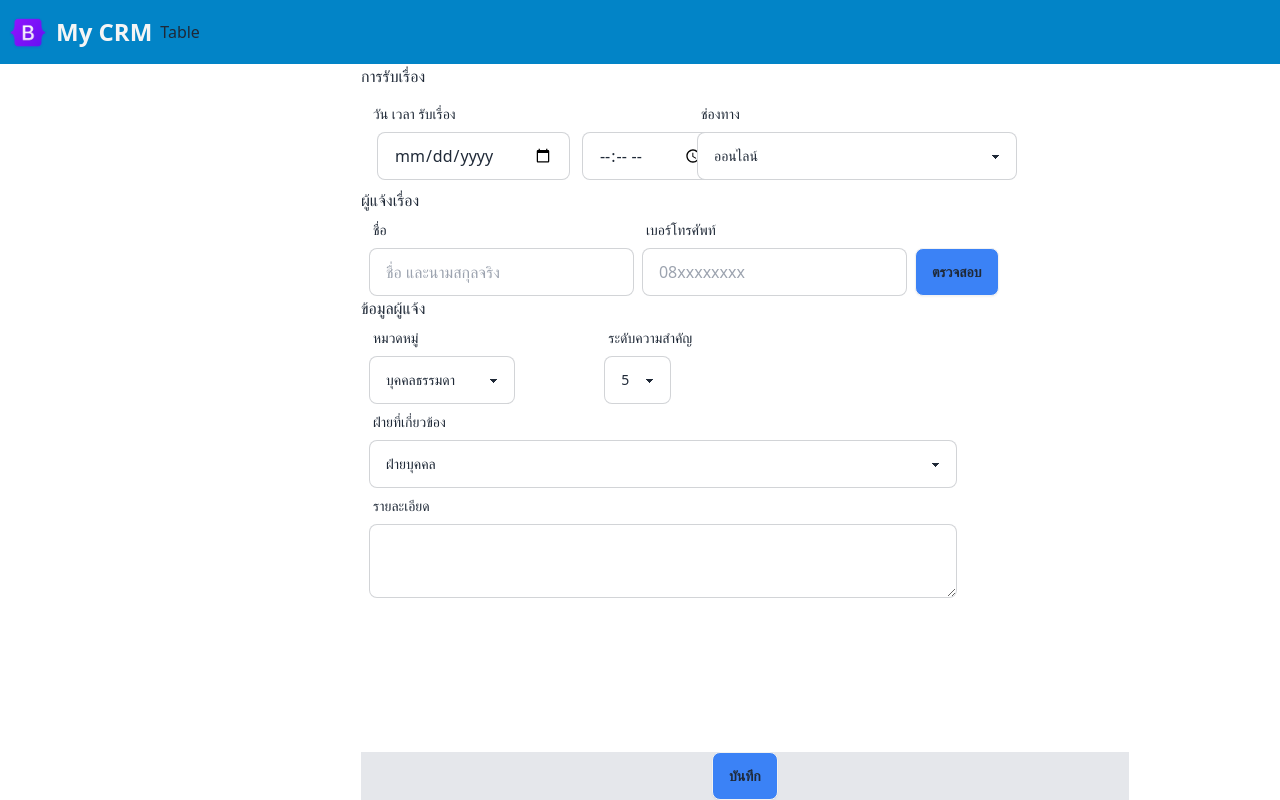
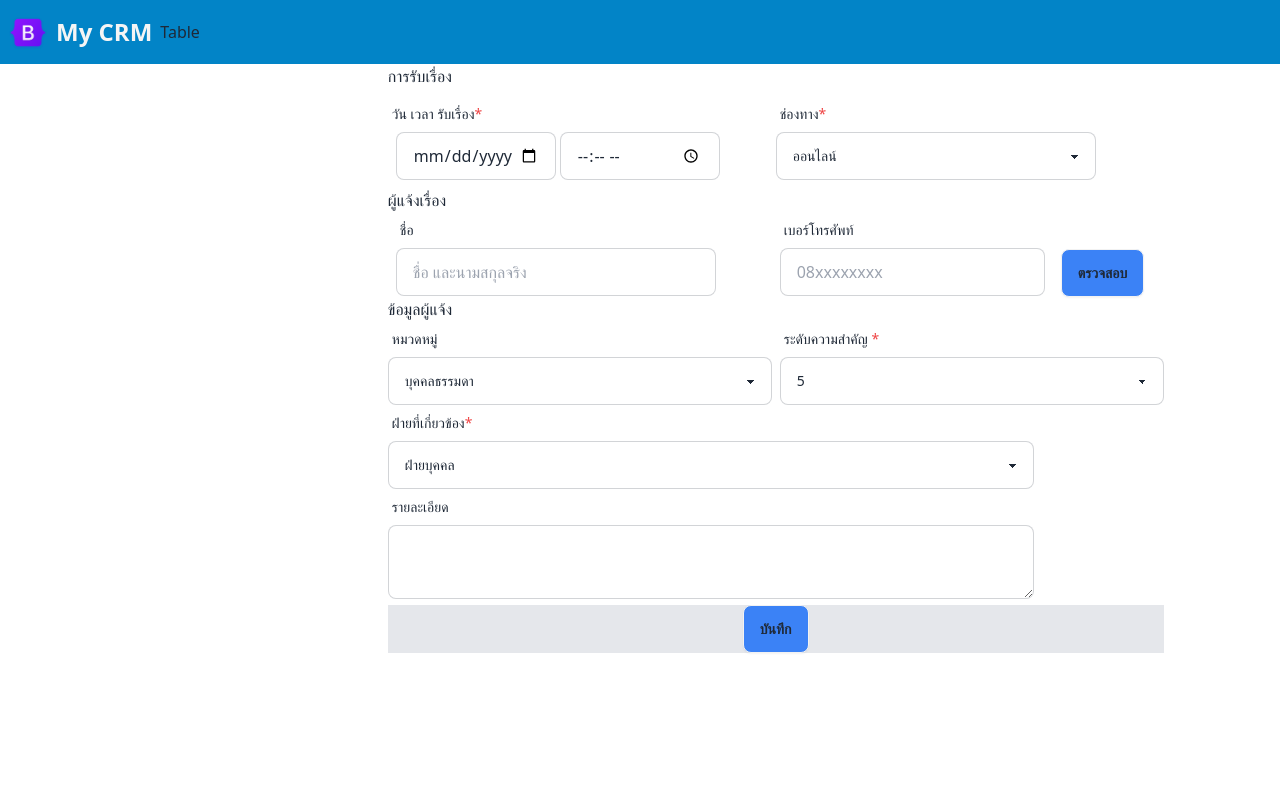
Before and after one commit to WAHJADAI/react-form, a React (Vite) app: page / in a window 1280 px wide. Built offline with nearby package versions, Linux system fonts and the light colour scheme.

Commit message:
edit css

```diff
--- a/src/components/Form.tsx
+++ b/src/components/Form.tsx
@@ -21,43 +21,42 @@ const Form = () => {
         <div>
           <Watch control={control} />
         </div>
-        <form onSubmit={handleSubmit(onSunmit)} className=" col-span-2 ">
-          <div>การรับเรื่อง</div>
-          <div className="flex my-2">
-            <div className="px-2">
-              <label className="form-control w-full max-w-xs">
+        <form onSubmit={handleSubmit(onSunmit)} className="col-span-2 ">
+          <p>การรับเรื่อง</p>
+          <div className="grid grid-cols-2 max-md:grid-cols-1 my-2">
+            <label className="form-control w-full max-w-xs grid grid-cols-2">
               <div className="label">
-                  <span className="label-text">วัน เวลา รับเรื่อง</span>
+                <span className="label-text">
+                  วัน เวลา รับเรื่อง<span className="text-red-500">*</span>
+                </span>
               </div>
-                <div className="flex gap-5">
-                  <div className="w-45">
+
               <input
                 type="date"
                 placeholder="Select date"
-                      className="input input-bordered w-full max-w-xs mx-2"
+                className="input input-bordered w-full max-w-xs mx-2 col-start-1 col-end-2"
                 {...register('date', { required: true })}
               />
               {errors.date?.type === 'required' && (
                 <p className="text-red-500">Date is required.</p>
               )}
-                  </div>
-                  <div>
+
               <input
                 type="time"
                 placeholder="Select time"
-                      className="input input-bordered w-full max-w-xs"
+                className="input input-bordered w-full max-w-xs mx-3"
                 {...register('time', { required: true })}
               />
               {errors.time?.type === 'required' && (
                 <p className="text-red-500">Time is required.</p>
               )}
-                  </div>
-                </div>
             </label>
-            </div>
+
             <label className="form-control w-full max-w-xs">
               <div className="label">
-                <span className="label-text">ช่องทาง</span>
+                <span className="label-text">
+                  ช่องทาง<span className="text-red-500">*</span>
+                </span>
               </div>
               <select
                 className="select select-bordered"
@@ -69,8 +68,8 @@ const Form = () => {
             </label>
           </div>
 
-          <div>ผู้แจ้งเรื่อง</div>
-          <div className="flex gap-2 px-2">
+          <p>ผู้แจ้งเรื่อง</p>
+          <div className="grid grid-cols-2 max-lg:grid-cols-1 gap-2 px-2">
             <div>
               <div className="label">
                 <span className="label-text">ชื่อ</span>
@@ -89,11 +88,9 @@ const Form = () => {
               <input
                 type="text"
                 placeholder="08xxxxxxxx"
-                className="input input-bordered w-full max-w-xs"
+                className="input input-bordered mr-4 max-w-xs"
                 {...register('phone')}
               />
-            </div>
-            <div className="flex items-end">
               <button type="button" className="btn bg-blue-500">
                 ตรวจสอบ
               </button>
@@ -101,14 +98,14 @@ const Form = () => {
           </div>
 
           <div>ข้อมูลผู้แจ้ง</div>
-          <div className="px-2 gap-2">
-            <div className="flex">
-              <div className="basis-2/6 ">
+
+          <div className="grid grid-cols-2 gap-2 max-md:grid-cols-1">
+            <div>
               <div className="label">
                 <span className="label-text">หมวดหมู่</span>
               </div>
               <select
-                  className="select select-bordered "
+                className="select select-bordered w-full "
                 {...register('classified')}
               >
                 <option value="บุคคลธรรมดา">บุคคลธรรมดา</option>
@@ -116,12 +113,14 @@ const Form = () => {
                 <option value="องค์กรเอกชน">องค์กรเอกชน</option>
               </select>
             </div>
-              <div className="basis-2/6">
+            <div>
               <div className="label">
-                  <span className="label-text">ระดับความสำคัญ</span>
+                <span className="label-text">
+                  ระดับความสำคัญ <span className="text-red-500">*</span>
+                </span>
               </div>
               <select
-                  className="select select-bordered "
+                className="select select-bordered w-full "
                 {...register('priority')}
               >
                 <option value="5">5</option>
@@ -133,7 +132,9 @@ const Form = () => {
             </div>
           </div>
           <div className="label">
-              <span className="label-text">ฝ่ายที่เกี่ยวข้อง</span>
+            <span className="label-text">
+              ฝ่ายที่เกี่ยวข้อง<span className="text-red-500">*</span>
+            </span>
           </div>
           <select
             className="select select-bordered w-5/6"
@@ -150,9 +151,8 @@ const Form = () => {
             className="textarea textarea-bordered w-5/6"
             {...register('detail')}
           ></textarea>
-          </div>
 
-          <div className="bg-gray-200  flex justify-center absolute bottom-0 w-3/5">
+          <div className="bg-gray-200  flex justify-center relative bottom-0 w-full">
             <button className="btn bg-blue-500">บันทึก</button>
           </div>
         </form>
```
Lines whose indentation alone changed are shown as unchanged.
